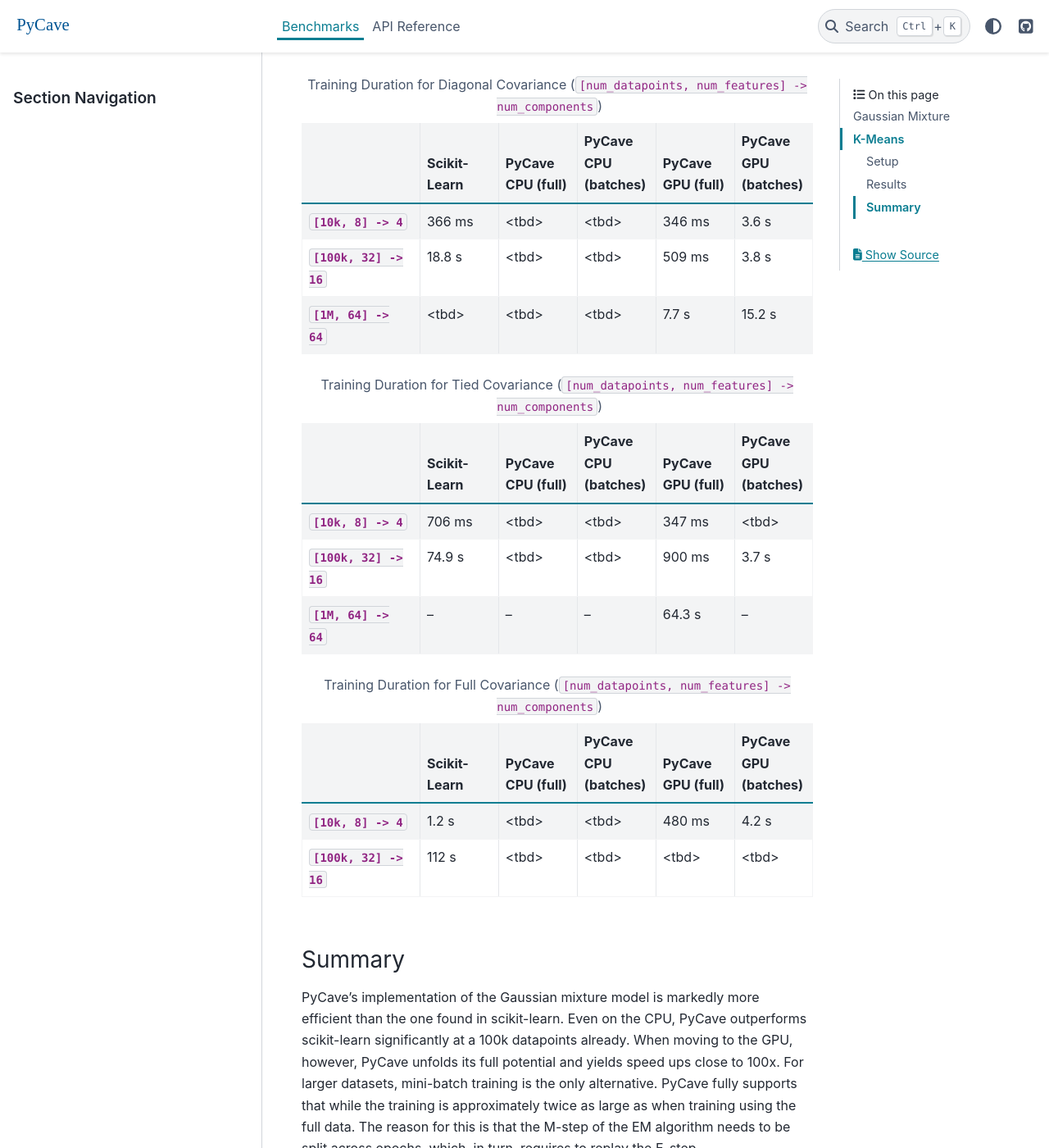
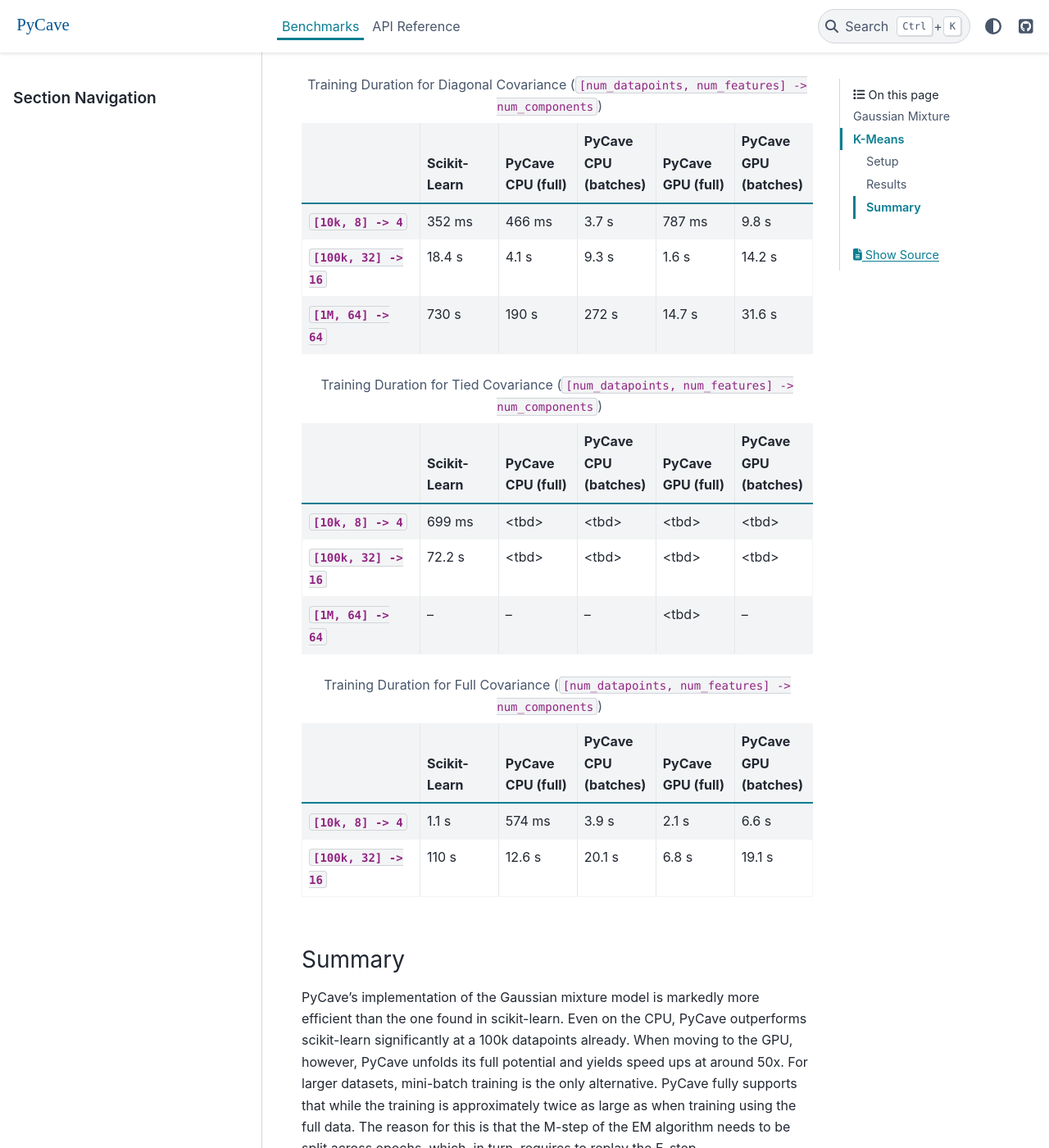
Before and after one commit to borchero/pycave, a Sphinx documentation site: the page built from docs/sites/benchmark.rst, in a window 1280 px wide and 1400 px high, scrolled down 756 px. Shown: the whole window at 82% size. Built offline with Sphinx 7.4.7 and the PyData theme 0.15.4, drawn with Linux system fonts in a browser that asks for light colours; some of the changed text lies outside the part shown.

```diff
--- a/docs/sites/benchmark.rst
+++ b/docs/sites/benchmark.rst
@@ -36,23 +36,23 @@ Results
       - PyCave GPU (full)
       - PyCave GPU (batches)
     * - ``[10k, 8] -> 4``
-      - 366 ms
-      - <tbd>
-      - <tbd>
-      - 346 ms
-      - 3.6 s
+      - 352 ms
+      - 466 ms
+      - 3.7 s
+      - 787 ms
+      - 9.8 s
     * - ``[100k, 32] -> 16``
-      - 18.8 s
-      - <tbd>
-      - <tbd>
-      - 509 ms
-      - 3.8 s
+      - 18.4 s
+      - 4.1 s
+      - 9.3 s
+      - 1.6 s
+      - 14.2 s
     * - ``[1M, 64] -> 64``
-      - <tbd>
-      - <tbd>
-      - <tbd>
-      - 7.7 s
-      - 15.2 s
+      - 730 s
+      - 190 s
+      - 272 s
+      - 14.7 s
+      - 31.6 s
 
 .. list-table:: Training Duration for Tied Covariance (``[num_datapoints, num_features] -> num_components``)
     :header-rows: 1
@@ -66,22 +66,22 @@ Results
       - PyCave GPU (full)
       - PyCave GPU (batches)
     * - ``[10k, 8] -> 4``
-      - 706 ms
+      - 699 ms
       - <tbd>
       - <tbd>
-      - 347 ms
+      - <tbd>
       - <tbd>
     * - ``[100k, 32] -> 16``
-      - 74.9 s
+      - 72.2 s
       - <tbd>
       - <tbd>
-      - 900 ms
-      - 3.7 s
+      - <tbd>
+      - <tbd>
     * - ``[1M, 64] -> 64``
       - --
       - --
       - --
-      - 64.3 s
+      - <tbd>
       - --
 
 .. list-table:: Training Duration for Full Covariance (``[num_datapoints, num_features] -> num_components``)
@@ -96,17 +96,17 @@ Results
       - PyCave GPU (full)
       - PyCave GPU (batches)
     * - ``[10k, 8] -> 4``
-      - 1.2 s
-      - <tbd>
-      - <tbd>
-      - 480 ms
-      - 4.2 s
+      - 1.1 s
+      - 574 ms
+      - 3.9 s
+      - 2.1 s
+      - 6.6 s
     * - ``[100k, 32] -> 16``
-      - 112 s
-      - <tbd>
-      - <tbd>
-      - <tbd>
-      - <tbd>
+      - 110 s
+      - 12.6 s
+      - 20.1 s
+      - 6.8 s
+      - 19.1 s
 
 Summary
 ^^^^^^^
@@ -114,7 +114,7 @@ Summary
 PyCave's implementation of the Gaussian mixture model is markedly more efficient than the one found
 in scikit-learn. Even on the CPU, PyCave outperforms scikit-learn significantly at a 100k
 datapoints already. When moving to the GPU, however, PyCave unfolds its full potential and yields
-speed ups close to 100x. For larger datasets, mini-batch training is the only alternative. PyCave
+speed ups at around 50x. For larger datasets, mini-batch training is the only alternative. PyCave
 fully supports that while the training is approximately twice as large as when training using the
 full data. The reason for this is that the M-step of the EM algorithm needs to be split across
 epochs, which, in turn, requires to replay the E-step.
```
Also changed, not shown: README.md (+1 -1 lines), 3 other files.
